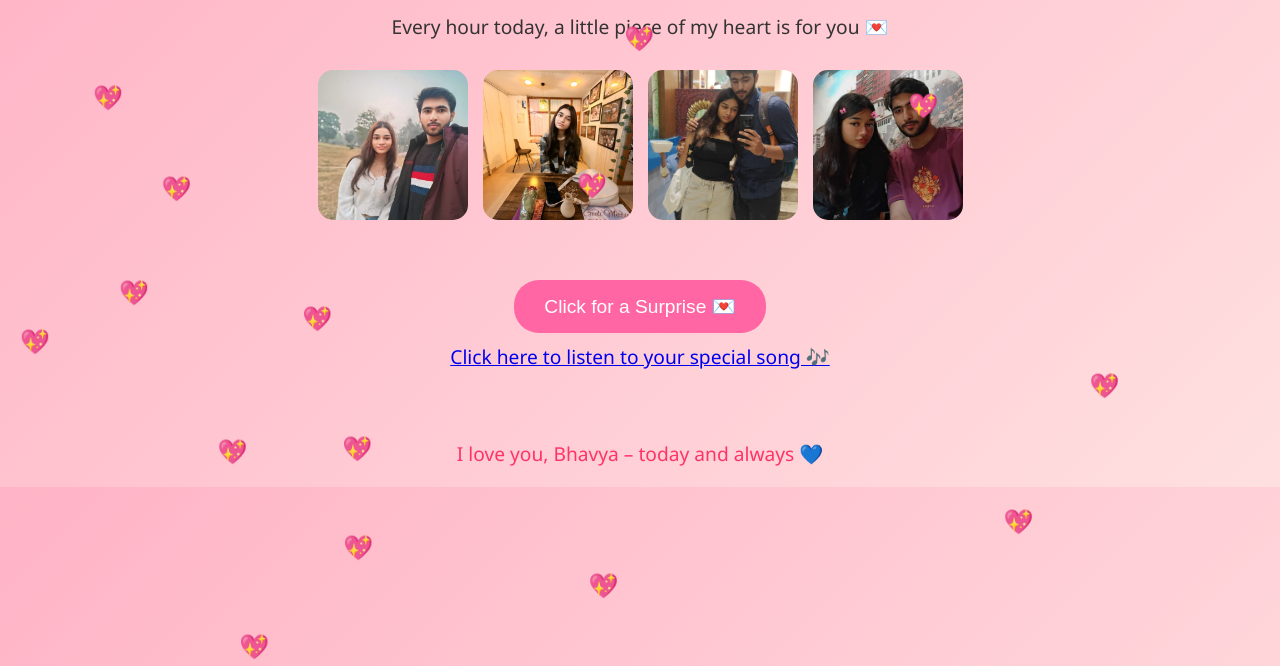
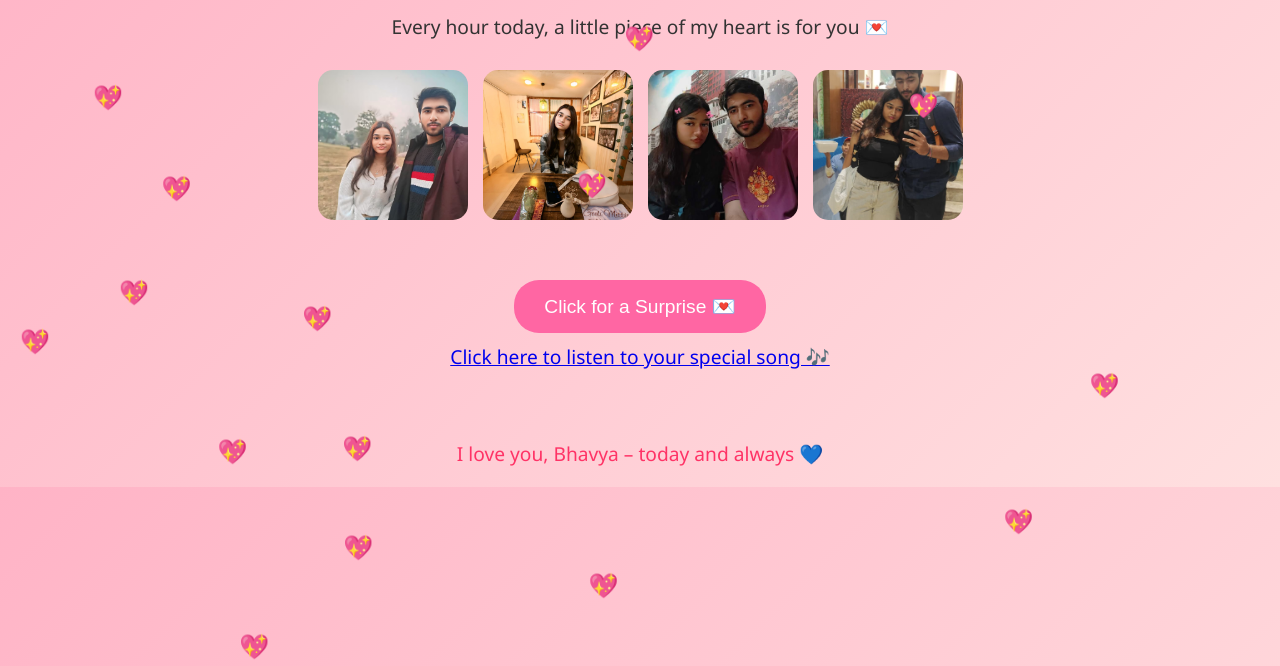
Before and after one commit to yatinpachori/birthday, a plain HTML site: page index.html in a window 1280 px wide. Shown: the part 134-800 px from the top of the page. Drawn offline with Linux system fonts and the light colour scheme.

Commit message:
Update index.html

```diff
--- a/index.html
+++ b/index.html
@@ -181,8 +181,8 @@
 <div class="gallery">
     <img src="assets/photo1.jpg" alt="Photo 5" onclick="showPopup('First time we met each other on 18th december my goddess ☕❤')">
     <img src="assets/photos2.jpg" alt="Photo 2" onclick="showPopup('First time meeting you after commitment my angel 🌙💖')">
-    <img src="assets/photos3.jpg" alt="Photo 3" onclick="showPopup('Yaad hai yahan beech mai ek divider tha, and i was saying mujhe aur paas baithna hai 😂🤣')">
-    <img src="assets/photos4.jpg" alt="Photo 4" onclick="showPopup('I was so late, u were angry at me but that was unintentional my love i was crying inside 😭😭')">
+    <img src="assets/photos4.jpg" alt="Photo 3" onclick="showPopup('Yaad hai yahan beech mai ek divider tha, and i was saying mujhe aur paas baithna hai 😂🤣')">
+    <img src="assets/photos3.jpg" alt="Photo 4" onclick="showPopup('I was so late, u were angry at me but that was unintentional my love i was crying inside 😭😭')">
 </div>
 
 <!-- Surprise Button -->
```
